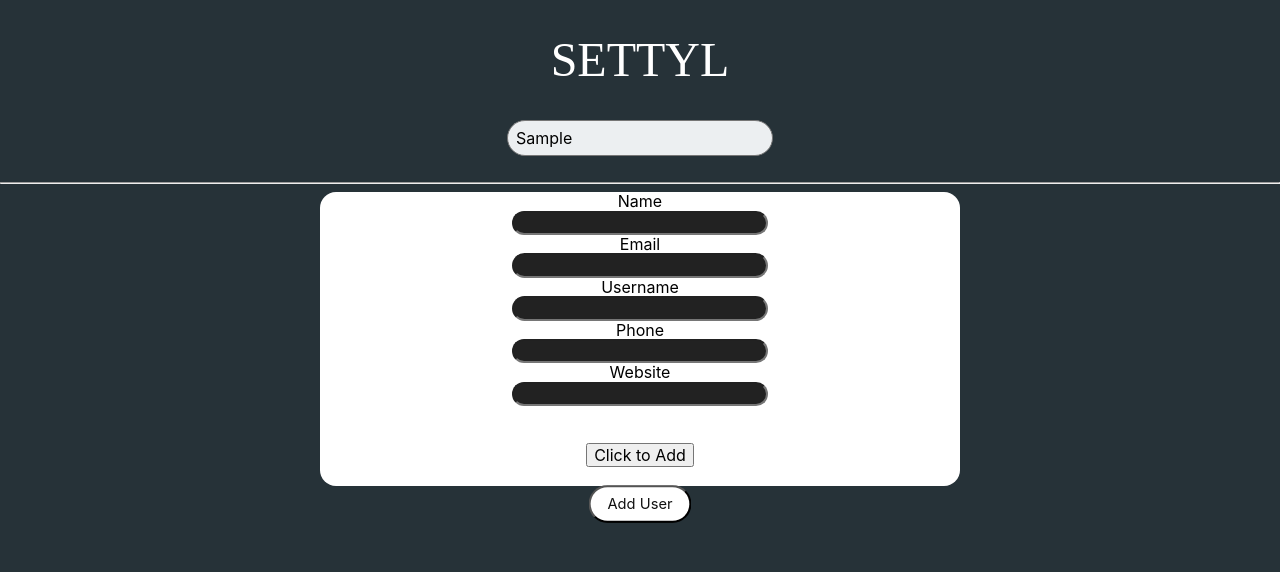
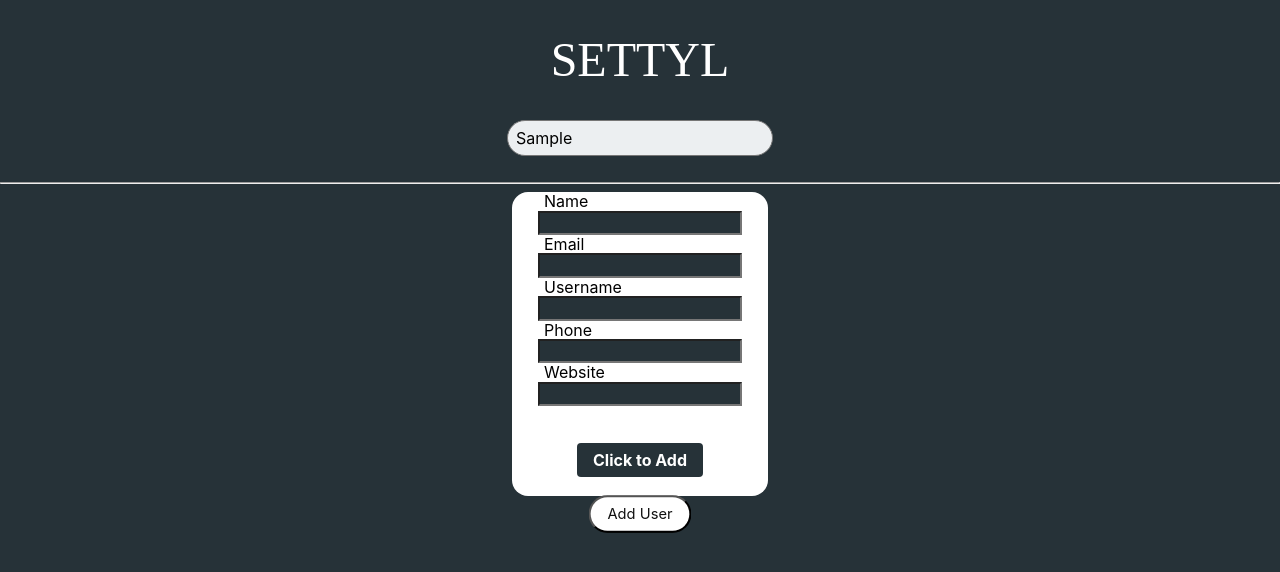
Before and after one commit to ritvikb99/settyl_assignment, a React (Create React App) app: page / in a window 1280 px wide. Both pictures are taken after typing "Sample" into the empty fields and a click on the button "Add User". Shown: the top 572 px of the page. Built offline with nearby package versions, Linux system fonts and the light colour scheme; no server answers; a web font is replaced by a local one.

Commit message:
AddUserComponent UI changes

```diff
--- a/src/AddUserComponent.css
+++ b/src/AddUserComponent.css
@@ -7,7 +7,18 @@ div.container {
   justify-content: center;
 }
 input.addUser {
-  background: #222222;
+  background: #263238;
   max-width: 80%;
   color: white;
 }
+.inputWrapper label {
+  float: left;
+  margin-left: 2em;
+}
+div.main {
+  width: fit-content;
+}
+
+button {
+  background-color: #263238;
+}
--- a/src/AddUserComponent.js
+++ b/src/AddUserComponent.js
@@ -56,29 +56,41 @@ const AddUserComponent = (props) => {
   return (
     <div className='container'>
       <div className='main br4'>
+        <div className='inputWrapper'>
           <label htmlFor='name'>Name</label>
           <br></br>
-        <input className='addUser br-pill' onChange={onNameChange} type='text' name='name'></input>
+          <input className='addUser ' onChange={onNameChange} type='text' name='name'></input>
           <br />
+        </div>
+        <div className='inputWrapper'>
           <label htmlFor='email'>Email</label>
           <br></br>
-        <input className='addUser br-pill' onChange={onEmailChange} type='email' name='email'></input>
+          <input className='addUser ' onChange={onEmailChange} type='email' name='email'></input>
           <br />
+        </div>
+        <div className='inputWrapper'>
           <label htmlFor='username'>Username</label>
           <br></br>
-        <input className='addUser br-pill' onChange={onUsernameChange} type='text' name='username'></input>
+          <input className='addUser ' onChange={onUsernameChange} type='text' name='username'></input>
           <br />
+        </div>
+        <div className='inputWrapper'>
           <label htmlFor='phone'>Phone</label>
           <br></br>
-        <input className='addUser br-pill' onChange={onPhoneChange} type='text' name='phone'></input>
+          <input className='addUser ' onChange={onPhoneChange} type='text' name='phone'></input>
           <br />
+        </div>
+        <div className='inputWrapper'>
           <label htmlFor='website'>Website</label>
           <br></br>
-        <input className='addUser br-pill' onChange={onWebsiteChange} type='text' name='webste'></input>
+          <input className='addUser ' onChange={onWebsiteChange} type='text' name='webste'></input>
           <br />
+        </div>
         <br></br>
         <br></br>
-        <button onClick={onSubmitButton}> Click to Add</button>
+        <button className='white b pv2 ph3 hover-bg-near-black bn br2 hover-shadow-inner' onClick={onSubmitButton}>
+          Click to Add
+        </button>
         <br />
         <br />
       </div>
```
Lines whose indentation alone changed are shown as unchanged.
